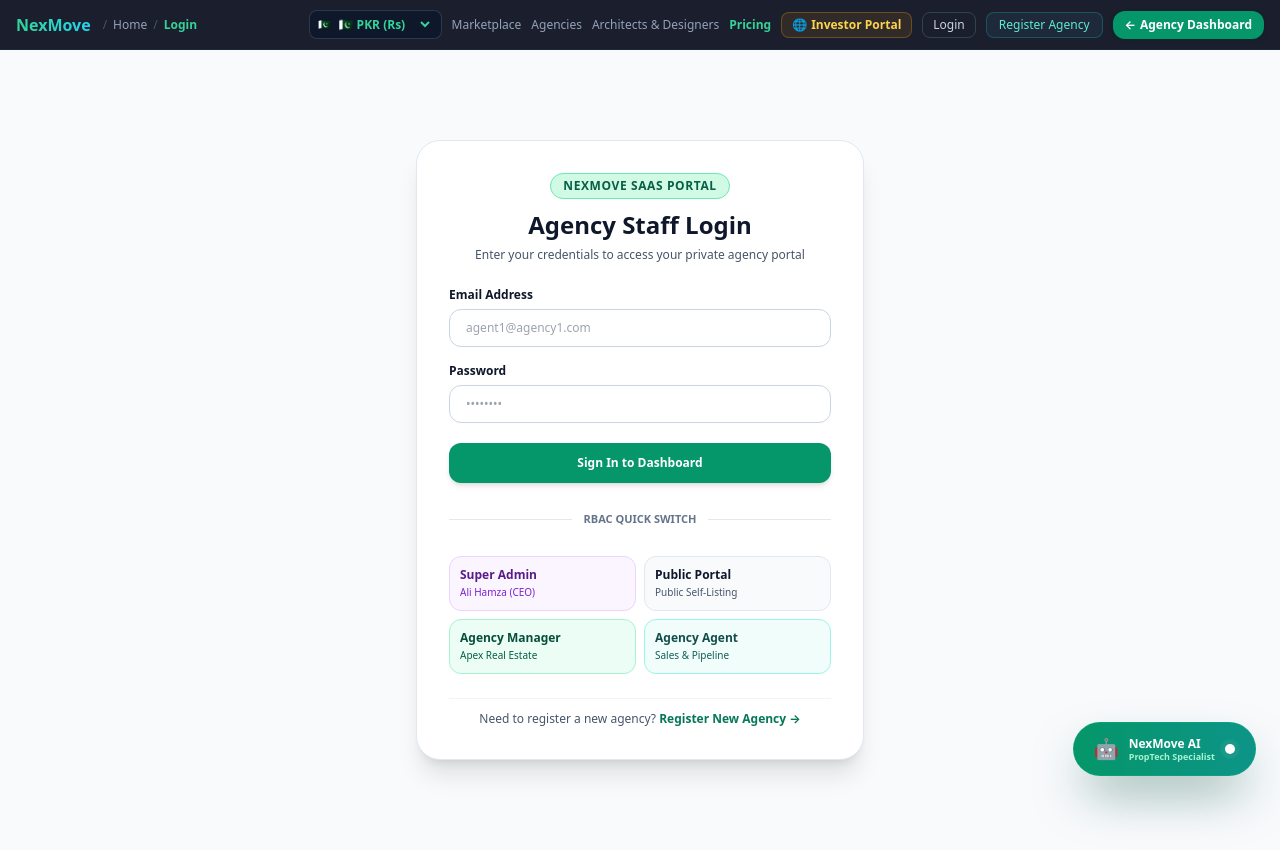
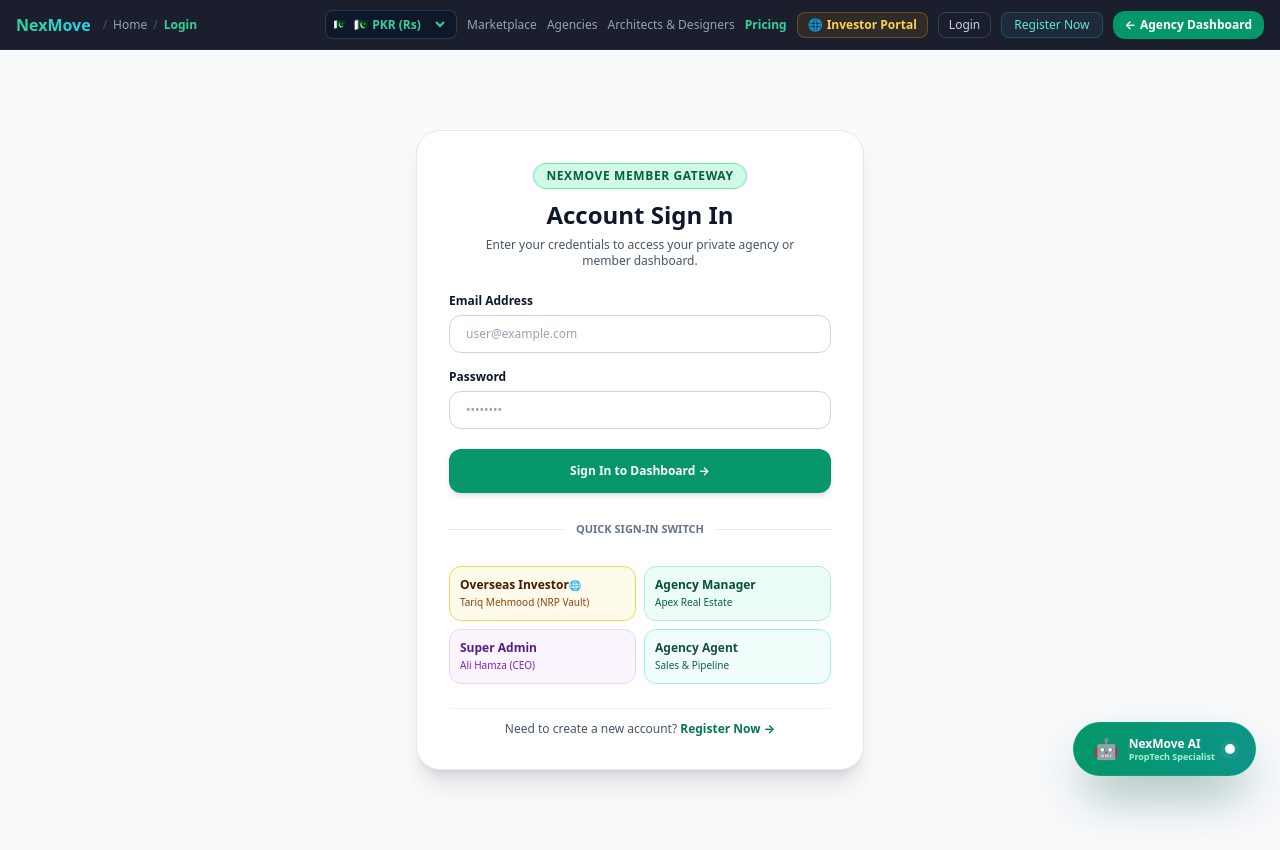
Before and after one commit to nexmovepk-gif/nexmove-app, a Next.js app: page /login in a window 1280 px wide. Built offline with nearby package versions, Linux system fonts and the light colour scheme.

Commit message:
Updated Investor Portal to direct registered users straight to login instead of registration

```diff
--- a/src/app/investors/page.tsx
+++ b/src/app/investors/page.tsx
@@ -2,6 +2,8 @@
 
 import Image from 'next/image'
 import { useState } from 'react'
+import Link from 'next/link'
+import { useSession, signIn, signOut } from 'next-auth/react'
 import { useCurrency } from '@/components/CurrencyContext'
 import { CURRENCIES, CurrencyCode } from '@/lib/currency'
 import TaxCalculator from './components/TaxCalculator'
@@ -313,6 +315,13 @@ const TIMEZONES = [
 
 export default function InvestorPortalPage() {
   const { currency, setCurrency, formatPrice } = useCurrency()
+  const { data: session, status } = useSession()
+
+  // Login Gate State
+  const [loginEmail, setLoginEmail] = useState('')
+  const [loginPassword, setLoginPassword] = useState('')
+  const [loginError, setLoginError] = useState<string | null>(null)
+  const [loginLoading, setLoginLoading] = useState(false)
 
   // Main Dashboard Tab State
   const [activeTab, setActiveTab] = useState<'OVERVIEW' | 'PORTFOLIO' | 'LEDGER' | 'ESCROW' | 'TAX_CALCULATOR'>('OVERVIEW')
@@ -398,38 +407,169 @@ export default function InvestorPortalPage() {
                   NEXMOVE ENTERPRISE ASSET VAULT
                     OFFICIAL INVESTMENT AGREEMENT
 ===================================================================
-Contract ID:         ${item.id}
-Property Title:      ${item.propertyTitle}
-Location:            ${item.location}, ${item.city}
-Agency Partner:      ${item.agencyName}
-
-CONTRACT TERMS & ROLES:
--------------------------------------------------------------------
-- Status:            ${item.status}
-- Agreement Start:   ${item.startDate}
-- Maturity Date:     ${item.maturityDate}
-- Invested Capital:  ${item.investedAmountPKR.toLocaleString()} PKR
-- Equity Ownership:  ${item.equitySharePct}%
-- Fixed ROI Target:  ${item.fixedRoiPct}% p.a.
-- Monthly Yield:     ${item.monthlyYieldPKR.toLocaleString()} PKR / mo
-
-GUARANTEE & ESCROW CLAUSE:
--------------------------------------------------------------------
-This agreement is backed by SBP Escrow Trustee Protocols. Rental cashflows
-are distributed on the 1st of every month directly to the verified wallet.
-
-Generated via NexMove Global Investor Portal on ${new Date().toISOString()}
+Contract Reference : ${item.id}
+Property           : ${item.propertyTitle}
+Location           : ${item.location}, ${item.city}
+Agency             : ${item.agencyName}
+Invested Amount    : PKR ${item.investedAmountPKR.toLocaleString()}
+Current Value      : PKR ${item.currentValuePKR.toLocaleString()}
+Maturity Date      : ${item.maturityDate}
+Status             : ${item.status}
 ===================================================================
-`
+    `
     const blob = new Blob([text], { type: 'text/plain;charset=utf-8' })
     const url = URL.createObjectURL(blob)
-    const link = document.createElement('a')
-    link.href = url
-    link.download = item.contractPdfName || `${item.id}_Agreement.txt`
-    document.body.appendChild(link)
-    link.click()
-    document.body.removeChild(link)
+    const a = document.createElement('a')
+    a.href = url
+    a.download = item.contractPdfName
+    a.click()
     URL.revokeObjectURL(url)
+  }
+
+  // Direct Investor Sign-In Handlers
+  const handleDirectInvestorLogin = async (e: React.FormEvent) => {
+    e.preventDefault()
+    setLoginError(null)
+    setLoginLoading(true)
+
+    const res = await signIn('credentials', {
+      email: loginEmail,
+      password: loginPassword,
+      redirect: false,
+    })
+
+    setLoginLoading(false)
+
+    if (res?.error) {
+      setLoginError('Invalid investor credentials. Please check your email and password.')
+    }
+  }
+
+  const handleQuickInvestorLogin = async () => {
+    setLoginError(null)
+    setLoginLoading(true)
+    const res = await signIn('credentials', {
+      email: 'investor@nexmove.com',
+      password: 'investor123',
+      redirect: false,
+    })
+    setLoginLoading(false)
+    if (res?.error) {
+      setLoginError('Failed to sign in with quick investor account.')
+    }
+  }
+
+  // Direct Login Gateway View for Unauthenticated Users
+  if (status === 'loading') {
+    return (
+      <main className="min-h-screen bg-slate-950 text-slate-100 flex items-center justify-center">
+        <div className="flex flex-col items-center gap-3">
+          <div className="w-8 h-8 border-2 border-amber-400 border-t-transparent rounded-full animate-spin" />
+          <span className="text-xs text-slate-400 font-semibold">Verifying Investor Session...</span>
+        </div>
+      </main>
+    )
+  }
+
+  if (status === 'unauthenticated' || !session) {
+    return (
+      <main className="min-h-screen bg-slate-950 text-slate-100 flex flex-col items-center justify-center px-4 py-12">
+        <div className="w-full max-w-md bg-slate-900 border border-slate-800 rounded-3xl p-6 sm:p-8 shadow-2xl flex flex-col gap-6">
+          {/* Header */}
+          <div className="flex flex-col items-center text-center gap-2">
+            <span className="text-xs bg-amber-500/10 border border-amber-500/30 text-amber-400 font-bold px-3.5 py-1 rounded-full uppercase tracking-wider">
+              🌐 Direct Investor Sign-In Gateway
+            </span>
+            <h1 className="text-2xl font-black text-slate-50 mt-1">Investor Portal Sign In</h1>
+            <p className="text-xs text-slate-400 leading-relaxed max-w-xs">
+              Sign in with your registered investor account to access your overseas asset vault, escrow portfolio &amp; legal contracts.
+            </p>
+          </div>
+
+          {loginError && (
+            <div className="bg-red-500/10 border border-red-500/20 text-red-400 text-xs p-3.5 rounded-2xl text-center font-semibold leading-relaxed">
+              {loginError}
+            </div>
+          )}
+
+          <form onSubmit={handleDirectInvestorLogin} className="flex flex-col gap-4">
+            <div className="flex flex-col gap-1.5">
+              <label className="text-xs font-bold text-slate-300">Email Address</label>
+              <input
+                type="email"
+                value={loginEmail}
+                onChange={(e) => setLoginEmail(e.target.value)}
+                placeholder="investor@nexmove.com"
+                required
+                className="bg-slate-800 border border-slate-700 rounded-xl px-4 py-2.5 text-xs text-slate-100 placeholder-slate-500 focus:outline-none focus:border-amber-500 transition"
+              />
+            </div>
+
+            <div className="flex flex-col gap-1.5">
+              <label className="text-xs font-bold text-slate-300">Password</label>
+              <input
+                type="password"
+                value={loginPassword}
+                onChange={(e) => setLoginPassword(e.target.value)}
+                placeholder="••••••••"
+                required
+                className="bg-slate-800 border border-slate-700 rounded-xl px-4 py-2.5 text-xs text-slate-100 placeholder-slate-500 focus:outline-none focus:border-amber-500 transition"
+              />
+            </div>
+
+            <button
+              type="submit"
+              disabled={loginLoading}
+              className="w-full bg-gradient-to-r from-amber-500 to-amber-600 hover:from-amber-400 hover:to-amber-500 text-slate-950 font-black text-xs py-3.5 rounded-xl transition shadow-lg disabled:opacity-50 mt-1 flex items-center justify-center gap-2"
+            >
+              {loginLoading ? (
+                <>
+                  <div className="w-4 h-4 border-2 border-slate-950 border-t-transparent rounded-full animate-spin" />
+                  <span>Authenticating Vault...</span>
+                </>
+              ) : (
+                <span>Sign In to Investor Dashboard →</span>
+              )}
+            </button>
+          </form>
+
+          <div className="relative flex items-center justify-center my-1">
+            <div className="absolute inset-0 flex items-center">
+              <div className="w-full border-t border-slate-800"></div>
+            </div>
+            <span className="relative bg-slate-900 px-3 text-[10px] text-slate-500 uppercase font-bold tracking-wider">
+              Quick Investor Sign-In
+            </span>
+          </div>
+
+          <button
+            type="button"
+            onClick={handleQuickInvestorLogin}
+            disabled={loginLoading}
+            className="w-full bg-slate-800/80 hover:bg-slate-800 border border-slate-700 hover:border-amber-500/50 rounded-2xl p-3.5 text-left transition flex items-center justify-between group"
+          >
+            <div className="flex flex-col gap-0.5">
+              <span className="text-xs font-bold text-slate-200 group-hover:text-amber-400 transition">
+                Tariq Mehmood (Overseas Investor)
+              </span>
+              <span className="text-[10px] text-slate-500">investor@nexmove.com • Dubai / UK Portfolio</span>
+            </div>
+            <span className="text-xs bg-amber-500/20 text-amber-300 font-bold px-2.5 py-1 rounded-lg">
+              Quick Sign In →
+            </span>
+          </button>
+
+          <div className="text-center pt-3 border-t border-slate-800/80">
+            <p className="text-xs text-slate-400">
+              Don&apos;t have an investor account yet?{' '}
+              <Link href="/register" className="text-amber-400 hover:underline font-bold">
+                Register Now →
+              </Link>
+            </p>
+          </div>
+        </div>
+      </main>
+    )
   }
 
   const handlePayoutSubmit = (e: React.FormEvent) => {
@@ -496,6 +636,24 @@ Generated via NexMove Global Investor Portal on ${new Date().toISOString()}
       <div className="max-w-6xl mx-auto px-4 py-8 flex flex-col gap-8">
 
         {/* Global AIEscrowGuard Header Trust Status */}
+        <div className="flex items-center gap-2 mb-2 flex-wrap">
+              <span className="text-xs font-bold bg-amber-500/15 border border-amber-500/30 text-amber-400 px-3 py-1 rounded-full uppercase tracking-wider">
+                🛡️ Verified Asset Vault &amp; Escrow Gateway
+              </span>
+              {session?.user && (
+                <div className="flex items-center gap-2 bg-slate-900/80 border border-slate-700/80 rounded-full px-3 py-1">
+                  <span className="text-[10px] text-slate-300 font-medium">
+                    Signed in as <strong className="text-amber-300 font-bold">{session.user.name || session.user.email}</strong>
+                  </span>
+                  <button
+                    onClick={() => signOut({ callbackUrl: '/investors' })}
+                    className="text-[10px] bg-slate-800 hover:bg-slate-700 text-slate-400 hover:text-slate-200 px-2 py-0.5 rounded-full font-bold transition"
+                  >
+                    Sign Out
+                  </button>
+                </div>
+              )}
+            </div>
         <AIEscrowGuard mode="escrow_protection" title="Global Investor Escrow Guard & Trust Portal" subtitle="Automated AI Document Verification, NICOP/Passport authentication, and SBP Escrow Trustee Security." />
 
         {/* Global Alert Banners */}
--- a/src/app/login/page.tsx
+++ b/src/app/login/page.tsx
@@ -1,73 +1,86 @@
-'use client';
+'use client'
 
-import { useState } from 'react';
-import { signIn } from 'next-auth/react';
-import { useRouter } from 'next/navigation';
-import Link from 'next/link';
+import { useState, Suspense } from 'react'
+import { signIn } from 'next-auth/react'
+import { useRouter, useSearchParams } from 'next/navigation'
+import Link from 'next/link'
 
-export default function LoginPage() {
-  const [email, setEmail] = useState('');
-  const [password, setPassword] = useState('');
-  const [error, setError] = useState<string | null>(null);
-  const [loading, setLoading] = useState(false);
-  const router = useRouter();
+function LoginForm() {
+  const [email, setEmail] = useState('')
+  const [password, setPassword] = useState('')
+  const [error, setError] = useState<string | null>(null)
+  const [loading, setLoading] = useState(false)
+  const router = useRouter()
+  const searchParams = useSearchParams()
+
+  const portalParam = searchParams?.get('portal')
+  const callbackUrl = searchParams?.get('callbackUrl')
+  const isInvestorPortal = portalParam === 'investor' || callbackUrl?.includes('investor')
 
   const handleLogin = async (e: React.FormEvent) => {
-    e.preventDefault();
-    setError(null);
-    setLoading(true);
+    e.preventDefault()
+    setError(null)
+    setLoading(true)
 
     const result = await signIn('credentials', {
       email,
       password,
       redirect: false,
-    });
+    })
 
-    setLoading(false);
+    setLoading(false)
 
     if (result?.error) {
-      setError('Invalid credentials. Check your email/password.');
+      setError('Invalid credentials. Please check your email and password.')
     } else {
-      if (email.includes('superadmin')) {
-        router.push('/admin/dashboard');
+      if (callbackUrl) {
+        router.push(callbackUrl)
+      } else if (email.includes('superadmin')) {
+        router.push('/admin/dashboard')
+      } else if (email.includes('investor')) {
+        router.push('/investors')
       } else {
-        router.push('/agency/dashboard');
+        router.push('/agency/dashboard')
       }
     }
-  };
+  }
 
-  const handleQuickLogin = async (mockEmail: string, mockPass: string, redirectPath: string) => {
-    setError(null);
-    setLoading(true);
+  const handleQuickLogin = async (mockEmail: string, mockPass: string, defaultRedirectPath: string) => {
+    setError(null)
+    setLoading(true)
     const result = await signIn('credentials', {
       email: mockEmail,
       password: mockPass,
       redirect: false,
-    });
-    setLoading(false);
+    })
+    setLoading(false)
     if (result?.error) {
-      setError('Failed to login with quick account.');
+      setError('Failed to login with quick account.')
     } else {
-      router.push(redirectPath);
+      router.push(callbackUrl || defaultRedirectPath)
     }
-  };
+  }
 
   return (
-    <main className="min-h-screen bg-slate-50 text-slate-900 flex flex-col justify-center items-center px-4 py-12">
     <div className="w-full max-w-md bg-white border border-slate-200 rounded-3xl p-6 md:p-8 shadow-xl flex flex-col gap-6">
-
       {/* Header */}
       <div className="flex flex-col items-center text-center gap-1.5">
-          <span className="text-xs bg-emerald-100 text-emerald-800 border border-emerald-300 font-bold px-3 py-1 rounded-full uppercase tracking-wider">
-            NexMove SaaS Portal
+        <span className={`text-xs ${isInvestorPortal ? 'bg-amber-100 text-amber-900 border-amber-300' : 'bg-emerald-100 text-emerald-800 border-emerald-300'} border font-bold px-3 py-1 rounded-full uppercase tracking-wider`}>
+          {isInvestorPortal ? '🌐 Investor Sign-In Gateway' : 'NexMove Member Gateway'}
         </span>
-          <h1 className="text-2xl font-black text-slate-900 mt-1">Agency Staff Login</h1>
-          <p className="text-xs text-slate-600">Enter your credentials to access your private agency portal</p>
+        <h1 className="text-2xl font-black text-slate-900 mt-1">
+          {isInvestorPortal ? 'Investor Portal Sign In' : 'Account Sign In'}
+        </h1>
+        <p className="text-xs text-slate-600 max-w-xs">
+          {isInvestorPortal
+            ? 'Sign in to access your overseas asset vault, escrow portfolio & legal contracts.'
+            : 'Enter your credentials to access your private agency or member dashboard.'}
+        </p>
       </div>
 
       {/* Error Alert */}
       {error && (
-          <div className="bg-red-50 border border-red-200 text-red-800 text-xs p-3.5 rounded-2xl text-center font-semibold">
+        <div className="bg-red-50 border border-red-200 text-red-800 text-xs p-3.5 rounded-2xl text-center font-semibold leading-relaxed">
           {error}
         </div>
       )}
@@ -75,20 +88,24 @@ export default function LoginPage() {
       {/* Credentials Form */}
       <form onSubmit={handleLogin} className="flex flex-col gap-4">
         <div className="flex flex-col gap-1.5">
-            <label className="text-xs font-bold text-slate-900" htmlFor="email-input">Email Address</label>
+          <label className="text-xs font-bold text-slate-900" htmlFor="email-input">
+            Email Address
+          </label>
           <input
             id="email-input"
             type="email"
             value={email}
             onChange={(e) => setEmail(e.target.value)}
-              placeholder="agent1@agency1.com"
+            placeholder={isInvestorPortal ? 'investor@nexmove.com' : 'user@example.com'}
             required
             className="bg-white border border-slate-300 rounded-xl px-4 py-2.5 text-xs text-slate-900 font-medium focus:outline-none focus:border-emerald-500 transition"
           />
         </div>
 
         <div className="flex flex-col gap-1.5">
-            <label className="text-xs font-bold text-slate-900" htmlFor="password-input">Password</label>
+          <label className="text-xs font-bold text-slate-900" htmlFor="password-input">
+            Password
+          </label>
           <input
             id="password-input"
             type="password"
@@ -103,9 +120,16 @@ export default function LoginPage() {
         <button
           type="submit"
           disabled={loading}
-            className="w-full bg-emerald-600 hover:bg-emerald-700 text-white font-bold text-xs py-3 rounded-xl transition shadow-md disabled:opacity-50 mt-1"
+          className="w-full bg-emerald-600 hover:bg-emerald-700 text-white font-bold text-xs py-3.5 rounded-xl transition shadow-md disabled:opacity-50 mt-1 flex items-center justify-center gap-2"
         >
-            {loading ? 'Authenticating...' : 'Sign In to Dashboard'}
+          {loading ? (
+            <>
+              <div className="w-4 h-4 border-2 border-white border-t-transparent rounded-full animate-spin" />
+              <span>Authenticating...</span>
+            </>
+          ) : (
+            <span>{isInvestorPortal ? 'Sign In to Investor Dashboard →' : 'Sign In to Dashboard →'}</span>
+          )}
         </button>
       </form>
 
@@ -114,7 +138,7 @@ export default function LoginPage() {
           <div className="w-full border-t border-slate-200"></div>
         </div>
         <span className="relative bg-white px-3 text-[11px] text-slate-500 uppercase font-bold">
-            RBAC Quick Switch
+          Quick Sign-In Switch
         </span>
       </div>
 
@@ -122,19 +146,14 @@ export default function LoginPage() {
       <div className="flex flex-col gap-2">
         <div className="grid grid-cols-1 sm:grid-cols-2 gap-2">
           <button
-              onClick={() => handleQuickLogin('superadmin@nexmove.com', 'admin123', '/admin/dashboard')}
-              className="bg-purple-50 hover:bg-purple-100 border border-purple-200 text-purple-900 rounded-xl p-2.5 text-left transition flex flex-col gap-0.5"
+            onClick={() => handleQuickLogin('investor@nexmove.com', 'investor123', '/investors')}
+            className="bg-amber-50 hover:bg-amber-100 border border-amber-300 text-amber-950 rounded-xl p-2.5 text-left transition flex flex-col gap-0.5"
           >
-              <span className="text-xs font-bold">Super Admin</span>
-              <span className="text-[10px] text-purple-700">Ali Hamza (CEO)</span>
-            </button>
-
-            <button
-              onClick={() => handleQuickLogin('user@public.com', 'user123', '/')}
-              className="bg-slate-50 hover:bg-slate-100 border border-slate-200 text-slate-900 rounded-xl p-2.5 text-left transition flex flex-col gap-0.5"
-            >
-              <span className="text-xs font-bold">Public Portal</span>
-              <span className="text-[10px] text-slate-600">Public Self-Listing</span>
+            <span className="text-xs font-bold flex items-center justify-between">
+              <span>Overseas Investor</span>
+              <span className="text-[10px]">🌐</span>
+            </span>
+            <span className="text-[10px] text-amber-800 font-medium">Tariq Mehmood (NRP Vault)</span>
           </button>
 
           <button
@@ -142,7 +161,15 @@ export default function LoginPage() {
             className="bg-emerald-50 hover:bg-emerald-100 border border-emerald-200 text-emerald-900 rounded-xl p-2.5 text-left transition flex flex-col gap-0.5"
           >
             <span className="text-xs font-bold">Agency Manager</span>
-              <span className="text-[10px] text-emerald-800">Apex Real Estate</span>
+            <span className="text-[10px] text-emerald-800 font-medium">Apex Real Estate</span>
+          </button>
+
+          <button
+            onClick={() => handleQuickLogin('superadmin@nexmove.com', 'admin123', '/admin/dashboard')}
+            className="bg-purple-50 hover:bg-purple-100 border border-purple-200 text-purple-900 rounded-xl p-2.5 text-left transition flex flex-col gap-0.5"
+          >
+            <span className="text-xs font-bold">Super Admin</span>
+            <span className="text-[10px] text-purple-700 font-medium">Ali Hamza (CEO)</span>
           </button>
 
           <button
@@ -150,7 +177,7 @@ export default function LoginPage() {
             className="bg-teal-50 hover:bg-teal-100 border border-teal-200 text-teal-900 rounded-xl p-2.5 text-left transition flex flex-col gap-0.5"
           >
             <span className="text-xs font-bold">Agency Agent</span>
-              <span className="text-[10px] text-teal-800">Sales & Pipeline</span>
+            <span className="text-[10px] text-teal-800 font-medium">Sales &amp; Pipeline</span>
           </button>
         </div>
       </div>
@@ -158,14 +185,26 @@ export default function LoginPage() {
       {/* Link to Register */}
       <div className="text-center pt-3 border-t border-slate-100">
         <p className="text-xs text-slate-600">
-            Need to register a new agency?{' '}
+          Need to create a new account?{' '}
           <Link href="/register" className="text-emerald-700 hover:underline font-bold">
-              Register New Agency →
+            Register Now →
           </Link>
         </p>
       </div>
+    </div>
+  )
+}
 
+export default function LoginPage() {
+  return (
+    <main className="min-h-screen bg-slate-50 text-slate-900 flex flex-col justify-center items-center px-4 py-12">
+      <Suspense fallback={
+        <div className="w-full max-w-md bg-white border border-slate-200 rounded-3xl p-8 text-center text-xs text-slate-500 font-semibold">
+          Loading Sign In Gateway...
         </div>
+      }>
+        <LoginForm />
+      </Suspense>
     </main>
-  );
+  )
 }
--- a/src/components/GlobalHeader.tsx
+++ b/src/components/GlobalHeader.tsx
@@ -149,7 +149,7 @@ export default function GlobalHeader() {
           href="/register"
           className="text-xs bg-slate-800 hover:bg-slate-700 text-teal-300 border border-teal-500/30 px-3 py-1 rounded-lg transition font-medium hidden sm:inline"
         >
-          Register Agency
+          Register Now
         </Link>
 
         {/* Persistent "Agency Dashboard" button */}
--- a/src/lib/auth.ts
+++ b/src/lib/auth.ts
@@ -95,6 +95,15 @@ const MOCK_USERS: RegisteredUser[] = [
     role: 'PUBLIC_USER' as Role,
     agencyId: null,
     agencyName: null,
+  },
+  {
+    id: 'investor-user-id',
+    email: 'investor@nexmove.com',
+    name: 'Tariq Mehmood (Overseas Investor)',
+    password: 'investor123',
+    role: 'PUBLIC_USER' as Role,
+    agencyId: null,
+    agencyName: 'Global Investor Asset Vault',
   },
 ]
 
```
Lines whose indentation alone changed are shown as unchanged.
